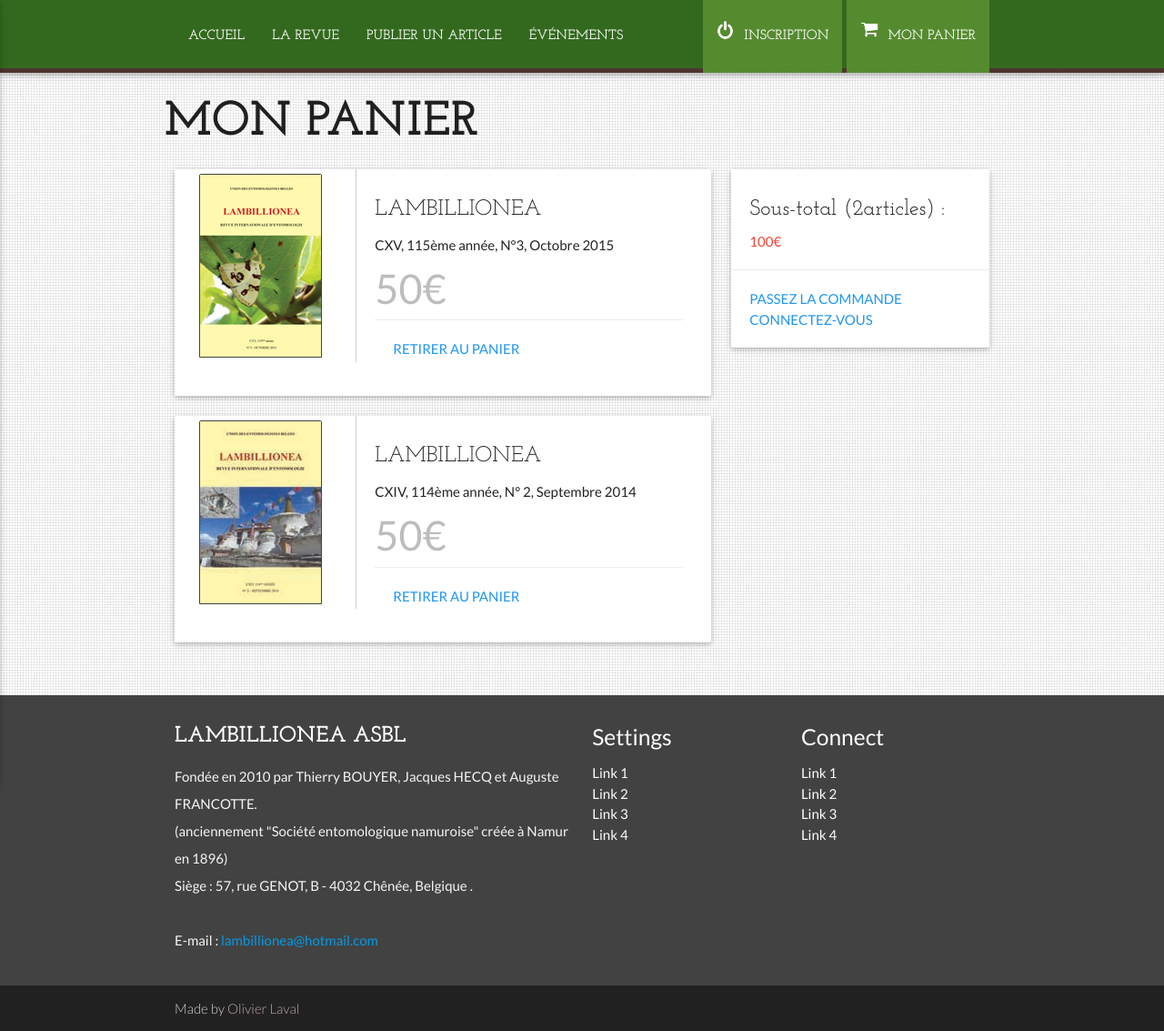
After one commit to Farris27/projet2, a Laravel app: page /panier in a window 1280 px wide. The commit adds this page. Shown: the whole page at 91% size. Run offline with Laravel 8, Linux system fonts and the light colour scheme; settings files or empty folders that the repository lacks are supplied.

Commit message:
Vues/Controllers/Route

```diff
--- a/app/Http/Controllers/RubriqueController.php
+++ b/app/Http/Controllers/RubriqueController.php
@@ -29,4 +29,7 @@
         return view('Rubriques.Evenements');
     }
 
+    public function detailPanier(){
+        return view('Rubriques.Panier');
+    }
 }
--- a/app/Http/routes.php
+++ b/app/Http/routes.php
@@ -30,3 +30,8 @@
     ['as' => 'detailEvenement',
     'uses' => 'RubriqueController@detailEvenement']
 );
+
+Route::get('/panier',
+    ['as' => 'detailPanier',
+    'uses' => 'RubriqueController@detailPanier']
+);
--- a/resources/views/Rubriques/Acceuil.blade.php
+++ b/resources/views/Rubriques/Acceuil.blade.php
@@ -32,7 +32,7 @@
                             <img src="{{ asset('media/icons/fa-users.png') }}">
                             <h5 class="center josefin-regular">Rejoignez notre asbl</h5>
                             <p class="light">We did most of the heavy lifting for you to provide a default stylings that incorporate our custom components. Additionally, we refined animations and transitions to provide a smoother experience for developers.</p>
-                            <a href="#modal1" id="download-button" class="btn btn-bleu waves-effect waves-light">En savoir +</a>
+                            <a href="#modal1" id="download-button" class="modal-trigger btn btn-bleu waves-effect waves-light ">En savoir +</a>
                         </div>
                     </div>
 
@@ -41,7 +41,7 @@
                             <img src="{{ asset('media/icons/fa-book.png') }}">
                             <h5 class="center josefin-regular">Découvrez notre revue</h5>
                             <p class="light">By utilizing elements and principles of Material Design, we were able to create a framework that incorporates components and animations that provide more feedback to users. Additionally, a single underlying responsive system across all platforms allow for a more unified user experience.</p>
-                            <a href="revue.html" id="download-button" class="btn btn-bleu waves-effect waves-light">En savoir +</a>
+                            <a href="{{ route('detailRevues') }}" id="download-button" class="btn btn-bleu waves-effect waves-light">En savoir +</a>
                         </div>
                     </div>
 
--- /dev/null
+++ b/resources/views/Rubriques/Panier.blade.php
@@ -0,0 +1,62 @@
+@extends('../Template.index')
+
+@section('contenu')
+
+    <div class="z-depth-3">
+        <div class="container">
+            <div class="section">
+                <div class="row">
+                    <h2 class="josefin-bold">Mon panier</h2>
+
+                    <section class="col s8">
+
+                        <div class="card col s12">
+                            <div class="card-image waves-effect waves-block waves-light col s4">
+                                <img class="activator margin-10" src="media/revue-04.jpg">
+                            </div>
+                            <div class="card-content col s8">
+                                <span class="card-title activator grey-text text-darken-4">LAMBILLIONEA</span>
+                                <p>CXV, 115ème année, N°3, Octobre 2015</p>
+                                <span class="card-price grey-text text-lighten-1">50€</span>
+                                <div class="card-action">
+                                    <a href="#" class="delete">RETIRER AU PANIER</a>
+                                </div>
+                            </div>
+                        </div>
+
+                        <div class="card col s12 right">
+                            <div class="card-image waves-effect waves-block waves-light col s4">
+                                <img class="activator margin-10" src="media/revue-06.jpg">
+                            </div>
+                            <div class="card-content col s8">
+                                <span class="card-title activator grey-text text-darken-4">LAMBILLIONEA</span>
+                                <p>CXIV, 114ème année, N° 2, Septembre 2014</p>
+                                <span class="card-price grey-text text-lighten-1">50€</span>
+                                <div class="card-action">
+                                    <a href="#" class="delete">RETIRER AU PANIER</a>
+                                </div>
+                            </div>
+                        </div>
+
+                    </section>
+
+                    <aside class="col s4">
+                        <div class="card">
+                            <div class="card-content">
+                                <span class="card-title">Sous-total (2articles) :</span>
+                                <span class="prix-panier red-text">100€</span>
+                            </div>
+                            <div class="card-action">
+                                <a href="#modal4" class="modal-trigger">Passez la commande</a>
+                                <a href="#modal0" class="modal-trigger">Connectez-vous</a>
+                            </div>
+                        </div>
+
+                    </aside>
+
+                </div>
+            </div>
+        </div>
+    </div>
+
+@endsection
--- a/resources/views/Template/index.blade.php
+++ b/resources/views/Template/index.blade.php
@@ -11,27 +11,30 @@
         <link href="{{ asset('css/style.css') }}" type="text/css" rel="stylesheet" media="screen,projection"/>
 
         <!--  Scripts-->
-        <script src="https://code.jquery.com/jquery-2.1.1.min.js"></script>
+        <script type="text/javascript" src="{{ asset('js/jquery-2.1.4.min.js') }}"></script>
         <script src="{{ asset('js/materialize.js') }}"></script>
         <script src="{{ asset('js/init.js') }}"></script>
     </head>
     <body>
 
     <!-- JS -->
-    <script type="text/javascript" src="{{ asset('js/jquery-2.1.4.min.js') }}"></script>
-    <script type="text/javascript" src="{{ asset('js/materialize.js') }}"></script>
     <script>
 
         $(document).ready(function(){
             // the "href" attribute of .modal-trigger must specify the modal ID that wants to be triggered
             $('.modal-trigger').leanModal();
 
-            $('#header').load('{{ asset('modals/modals.html') }}');
+            $('#header').load('{{ asset('modals/modals.blade.php') }}');
         });
 
     </script>
+
+
+
     <div class="bg-grass">
         <header class="navbar-fixed z-depth-2">
+
+            <div id="header"></div>
 
             <!-- NAVIGATION -->
             <nav class="light-green darken-4" role="navigation">
@@ -45,8 +48,8 @@
                     </ul>
 
                     <ul class="right hide-on-med-and-down">
-                        <li class="light-green darken-3"><a href="#modal0" class="modal-trigger white-text"><img src="{{ asset('media/icons/fa-power.png') }}" style="margin-right: 10px">CONNEXION</a></li>
-                        <li class="light-green darken-3" style="margin-left: 5px"><a href="mon-panier.html" class="white-text"><img src="{{ asset('media/icons/fa-shopping-cart.png') }}" style="margin-right: 10px">MON PANIER</a></li>
+                        <li class="light-green darken-3"><a href="#modal1" class="modal-trigger white-text"><img src="{{ asset('media/icons/fa-power.png') }}" style="margin-right: 10px">INSCRIPTION</a></li>
+                        <li class="light-green darken-3" style="margin-left: 5px"><a href="{{ route('detailEvenement') }}" class="white-text"><img src="{{ asset('media/icons/fa-shopping-cart.png') }}" style="margin-right: 10px">MON PANIER</a></li>
                     </ul>
 
                     <ul class="side-nav" id="mobile-demo">
```
Also changed, not shown: public/modals/modals.html (deleted, +0 -223 lines), 1 other file.
